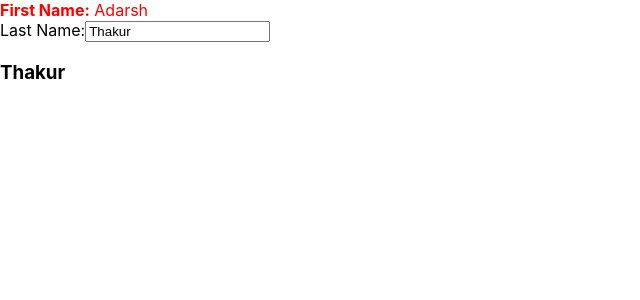
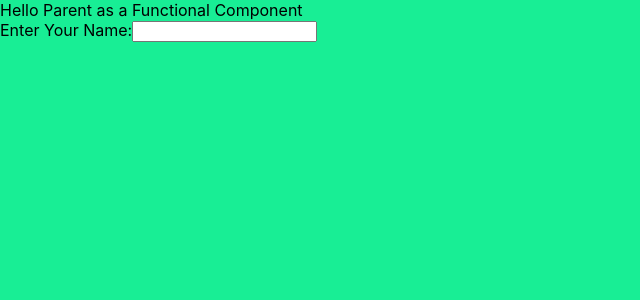
Before and after one commit to adarsh-thakur/react-demo, a React (Create React App) app: page / in a window 1280 px wide. Shown: the top 300 px of the page, without its empty margins (0-640 px from the left). Built offline with nearby package versions, Linux system fonts and the light colour scheme.

Commit message:
Component Communication

```diff
--- /dev/null
+++ b/src/componets/Child.jsx
@@ -0,0 +1,24 @@
+import React, { Component } from 'react'
+
+export default class Child extends Component {
+    constructor(props) {
+        super(props);
+    }
+    render() {
+        return (
+            <div>
+                <label htmlFor="name-input">Enter Your Name:</label>
+                <input
+                    type="text"
+                    name="name-input"
+                    id="name-input"
+                    value={this.props.inputValue}
+                    onChange={(event) => this.onChange(event)}
+                />
+            </div>
+        )
+    }
+    onChange = (event) => {
+        this.props.onNameInputChange(event.target.value);
+    }
+}
--- /dev/null
+++ b/src/componets/Parent.jsx
@@ -0,0 +1,35 @@
+import React, { Component, useState } from 'react'
+import '../styles/Home.css';
+import Child from './Child';
+// export default class Parent extends Component {
+//     constructor(props) {
+//         super(props);
+//         this.state = {
+//             inputValue:'Anchit'
+//         };
+//     }
+//     render() {
+//         return (
+//             <div className="wrapper">
+//                 Hello Parent
+//                 <Child
+//                     inputValue={this.state.inputValue}
+//                     onNameInputChange={(value) => this.setState({inputValue:value})}
+//                 />
+//             </div>
+//         )
+//     }
+// }
+
+export default function Parent() {
+    const [inputValue, setInputValue] = useState('');
+    return (
+        <div className="wrapper">
+            Hello Parent as a Functional Component
+            <Child
+                inputValue={inputValue}
+                onNameInputChange={(value) => setInputValue(value)}
+            />
+        </div>
+    );
+}
--- a/src/index.css
+++ b/src/index.css
@@ -11,3 +11,7 @@ code {
   font-family: source-code-pro, Menlo, Monaco, Consolas, 'Courier New',
     monospace;
 }
+#root,html,body{
+  width: 100vw;
+  height: 100vh;
+}
--- a/src/index.js
+++ b/src/index.js
@@ -4,11 +4,13 @@ import './index.css';
 import App from './App';
 import reportWebVitals from './reportWebVitals';
 import HelloWorld from './componets/HelloWorld';
+import Parent from '../src/componets/Parent';
 
 ReactDOM.render(
   <React.StrictMode>
     {/* <App /> */}
-    <HelloWorld name="Adarsh"/>
+    {/* <HelloWorld name="Adarsh"/> */}
+    <Parent />
   </React.StrictMode>,
   document.getElementById('root'));
 
--- /dev/null
+++ b/src/styles/Home.css
@@ -0,0 +1,4 @@
+.wrapper{
+    height: 100%;
+    background-color: rgb(24, 238, 149);
+}
```
